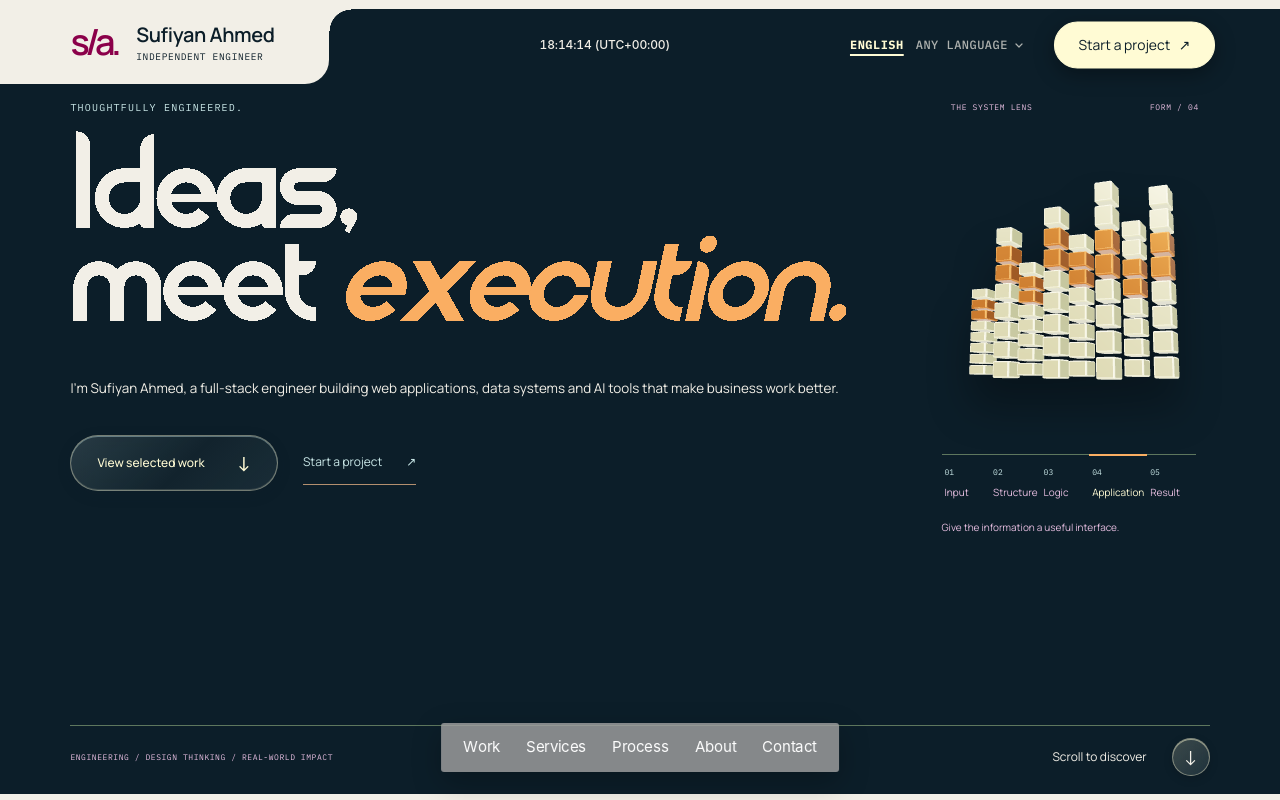
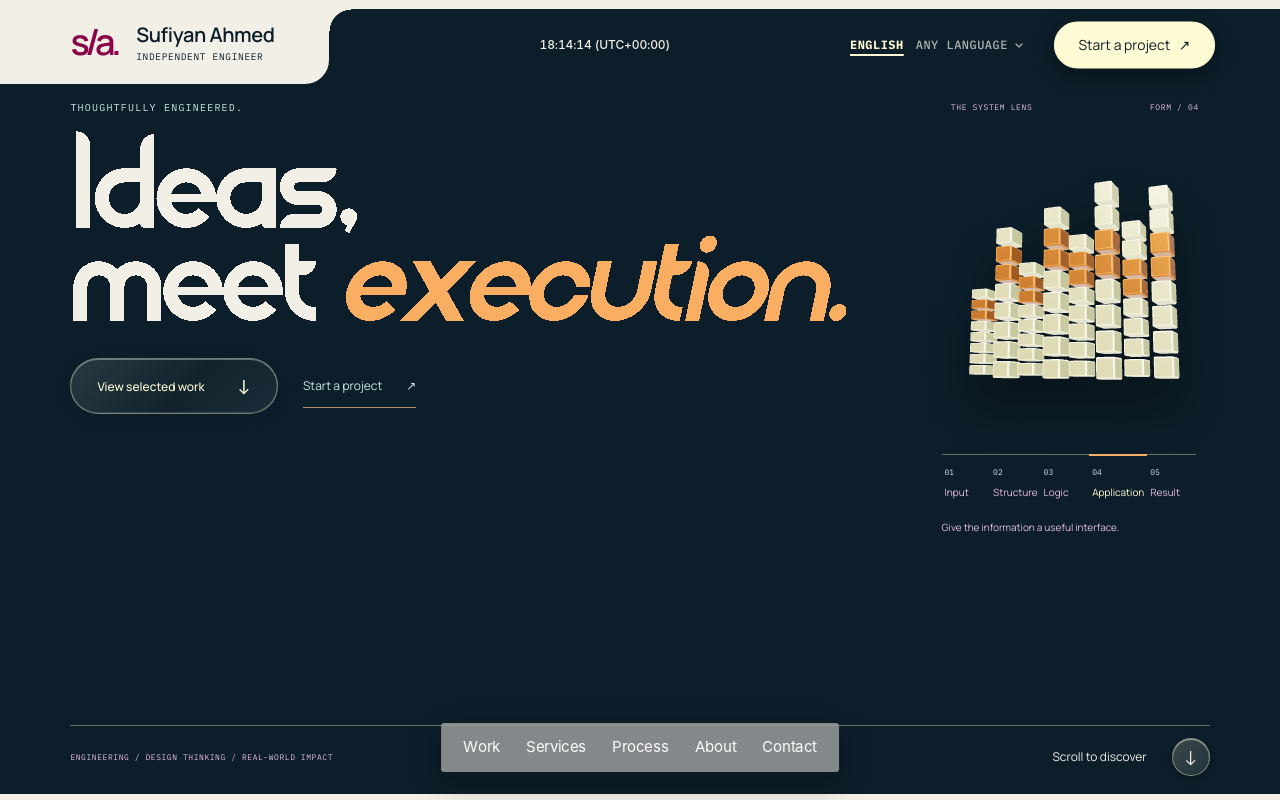
Before and after one commit to sufiyan078/portfolio, a React (Vite) app: page / in a window 1280 px wide. Shown: the top 800 px of the page. Built offline with nearby package versions, Linux system fonts and the light colour scheme.

Commit message:
refactor(hero): remove bio sentence line below headline

```diff
--- a/src/components/studio/HeaderMeta.tsx
+++ b/src/components/studio/HeaderMeta.tsx
@@ -91,7 +91,7 @@ function loadTranslator(): Promise<HTMLSelectElement> {
   return translator;
 }
 
-const TRANSLATION_SAMPLE_SELECTOR = '.hero-copy > p, .manifesto-bottom > p, .work-caption > p';
+const TRANSLATION_SAMPLE_SELECTOR = '.manifesto-bottom > p, .work-heading > p';
 type TranslationSample = { original: string };
 function captureTranslationSamples(): TranslationSample[] {
   // Static editorial text only: animated copy, names, artwork and form values
--- a/src/components/studio/StudioPage.tsx
+++ b/src/components/studio/StudioPage.tsx
@@ -214,7 +214,7 @@ export function StudioPage() {
     </header>
     <main id="main" ref={main}>
       <section id="top" className="studio-hero">
-        <div className="hero-layout"><div className="hero-copy"><span className="hero-kicker">THOUGHTFULLY ENGINEERED.</span><h1><LiquidTextMorph statements={['Complexity,<br/>meet <em>clarity.</em>', 'Ambition,<br/>meet <em>momentum.</em>', 'Ideas,<br/>meet <em>execution.</em>']} /></h1><p className="hero-bio">I’m Sufiyan Ahmed, a full-stack engineer building web applications, data systems and AI tools that make business work better.</p><div className="hero-actions"><a className="button" href="#work">View selected work <span>↓</span></a><a className="text-link" href="#contact">Start a project <span><ArrowGlyph/></span></a></div></div><SystemLens onInteract={play}/></div>
+        <div className="hero-layout"><div className="hero-copy"><span className="hero-kicker">THOUGHTFULLY ENGINEERED.</span><h1><LiquidTextMorph statements={['Complexity,<br/>meet <em>clarity.</em>', 'Ambition,<br/>meet <em>momentum.</em>', 'Ideas,<br/>meet <em>execution.</em>']} /></h1><div className="hero-actions"><a className="button" href="#work">View selected work <span>↓</span></a><a className="text-link" href="#contact">Start a project <span><ArrowGlyph/></span></a></div></div><SystemLens onInteract={play}/></div>
         <div className="hero-bottom"><span>ENGINEERING / DESIGN THINKING / REAL-WORLD IMPACT</span><a href="#work">Scroll to discover <span>↓</span></a></div>
       </section>
       <section className="studio-manifesto section-pad" aria-label="Engineering approach"><div className="section-pill-wrap"><span className="section-pill">Philosophy</span></div><p>Make the complex<br/><span className="manifesto-outline">understandable.</span><br/>Make the useful <em>beautiful.</em></p><div className="manifesto-bottom"><span>Data → insight. Ideas → products.</span><p>I connect thoughtful interfaces with the engineering beneath them. So your software doesn’t just work. It makes work better.</p></div></section>
```
